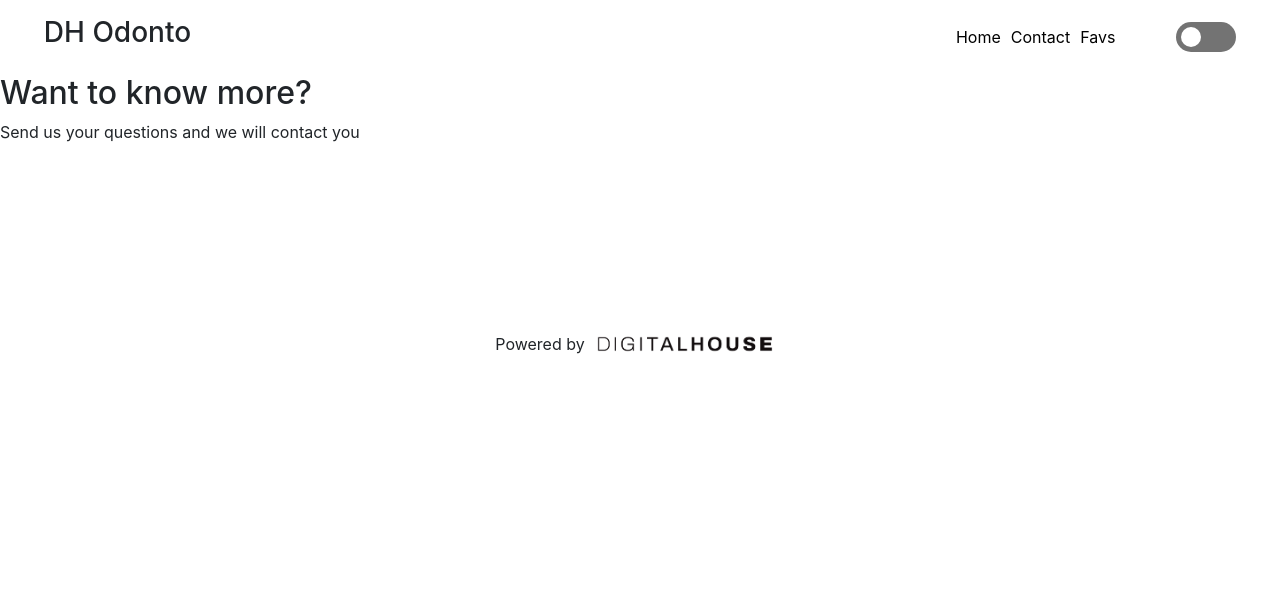
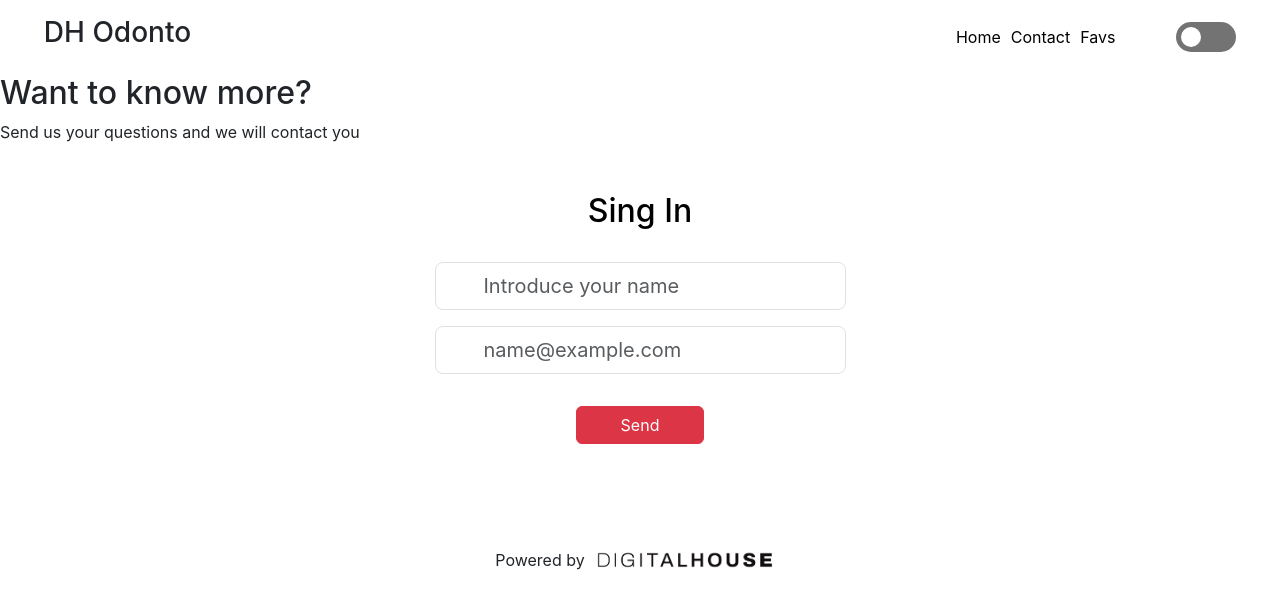
Before and after one commit to Jorgnavarro/Practicing-React, a React (Vite) app in the folder Practice-DH/final-examen-f3/: page /contact in a window 1280 px wide. Shown: the top 608 px of the page. Built offline with nearby package versions, Linux system fonts and the light colour scheme; no server answers.

Commit message:
added-styles-contact-and-form

```diff
--- a/Practice-DH/final-examen-f3/src/Components/Form.jsx
+++ b/Practice-DH/final-examen-f3/src/Components/Form.jsx
@@ -1,13 +1,42 @@
 import React from "react";
+import { useState } from "react";
+import styles from './modules/form.module.css';
 
 
 const Form = () => {
   //Aqui deberan implementar el form completo con sus validaciones
+  const [email, setEmail] = useState("");
+  const [password, setPassword] = useState("");
 
+  const onChangeName = (e) =>{
+    setPassword(e.target.value);
+  }
+
+  const onChangeEmail = (e) =>{
+      setEmail(e.target.value);
+  }
+
+  const onSubmitForm = (e) =>{
+      e.preventDefault();
+      Swal.fire({
+        icon: 'success',
+        title: `Welcome ${email}!!`
+      })
+  }
   return (
-    <div>
-      <form>
-      </form>
+    <div className={styles.container_form}>
+      <form className={`${styles.form}`}>
+      <h2 className={`${styles.header_form}`}>Sing In</h2>
+      <div className="mb-3">
+        <input type="text" id="inputName" className={`form-control form-control-lg ${styles.inputs}`} placeholder='Introduce your name' onChange={onChangeName}/>
+      </div>
+      <div className="mb-3">
+        <input type="email" id='inputEmail' className={`form-control form-control-lg ${styles.inputs}`}  placeholder="name@example.com" onChange={onChangeEmail} />
+      </div>
+        <button type="submit" className={`btn btn-danger ${styles.btn_form} mt-3`}
+        onClick={onSubmitForm}
+        >Send</button>
+    </form>
     </div>
   );
 };
--- a/Practice-DH/final-examen-f3/src/Components/modules/form.module.css
+++ b/Practice-DH/final-examen-f3/src/Components/modules/form.module.css
@@ -0,0 +1,28 @@
+.container_form{
+    display: flex;
+    align-items: center;
+    justify-content: center;
+}
+.header_form {
+    margin: 2rem;
+    color: var(--text-color);
+}
+
+.form {
+    background-color: var(--background-color);
+    width: 100vw;
+    height: 100%;
+    display: flex;
+    align-items: center;
+}
+
+.btn_form {
+    width: 10%;
+    margin-bottom: 2rem;
+}
+
+#inputEmail,
+.inputs{
+    width: 100%;
+    padding: 0 3rem;
+}
```
